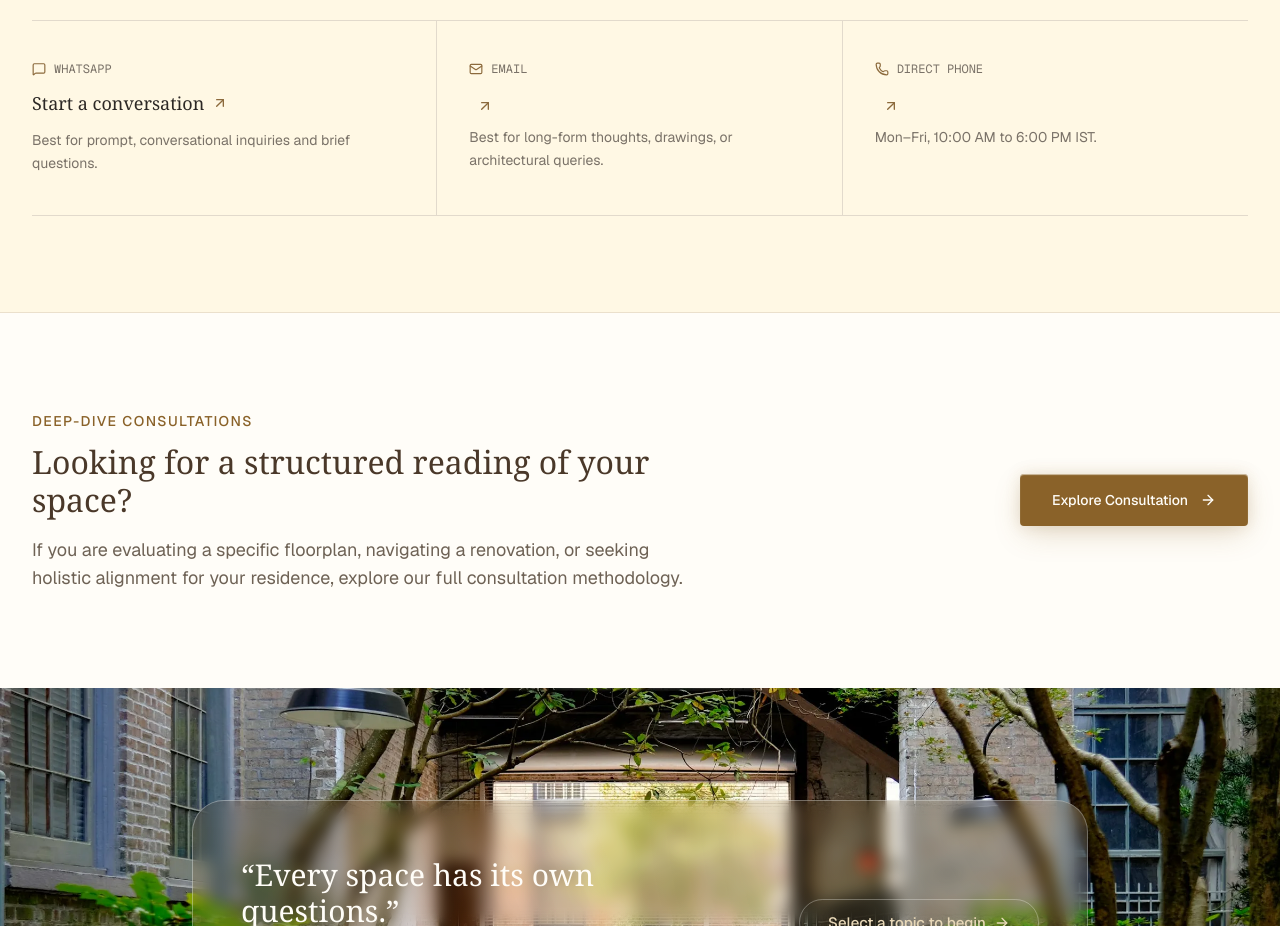
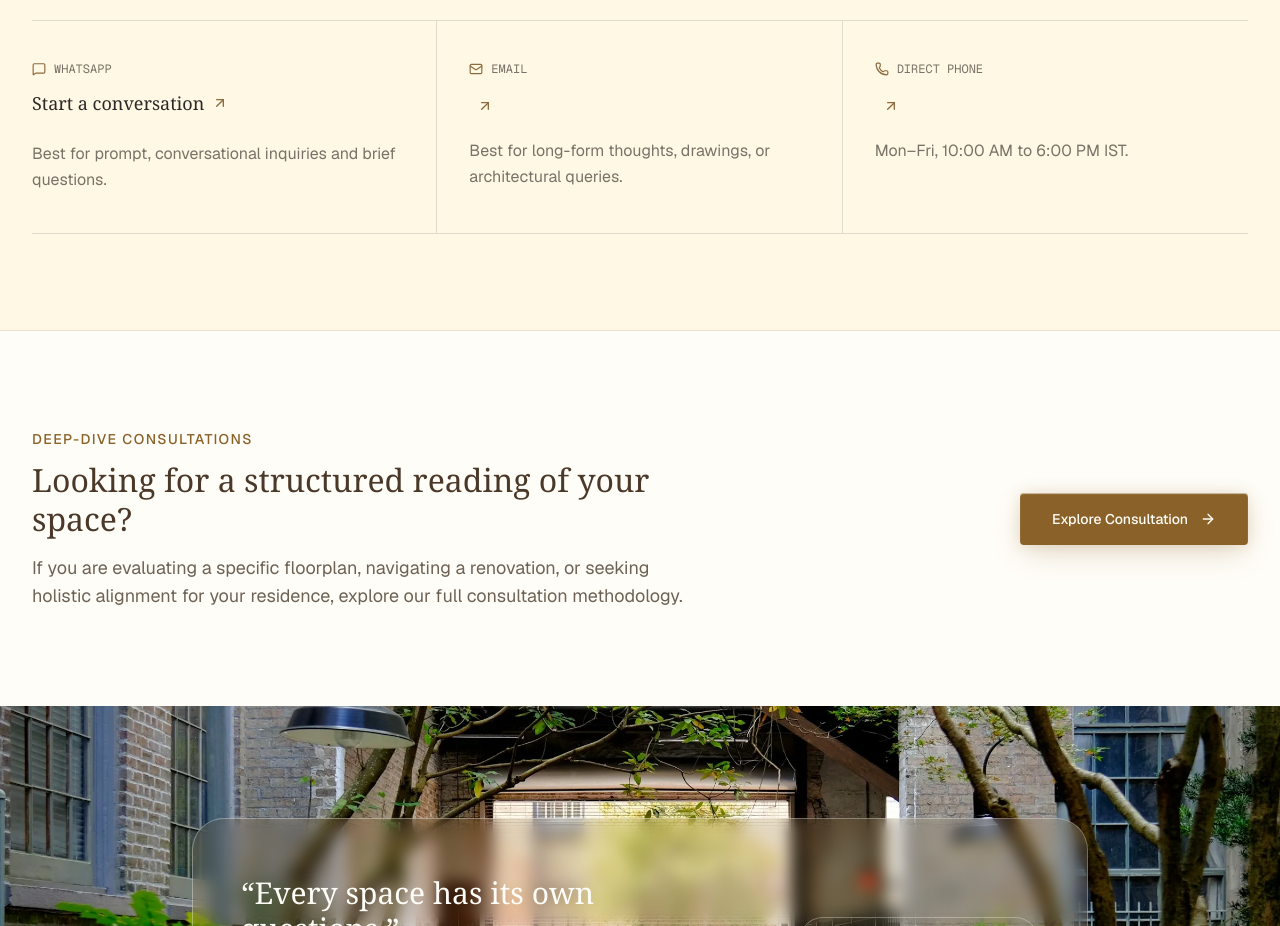
Before and after one commit to somnathbaidyahere-cyber/vastu, a Next.js app: page /contact in a window 1280 px wide. Shown: the part 2460-3386 px from the top of the page. Built offline with nearby package versions, Linux system fonts and the light colour scheme.

Commit message:
resizing the visual elements in tools pages

```diff
--- a/components/pages/contact/DirectContactGrid.jsx
+++ b/components/pages/contact/DirectContactGrid.jsx
@@ -35,7 +35,7 @@ export default function DirectContactGrid() {
               <span>Start a conversation</span>
               <ArrowUpRight className="w-4 h-4 text-[#8C6A3C] transition-transform group-hover:translate-x-0.5 group-hover:-translate-y-0.5" />
             </a>
-            <p className="text-xs md:text-sm text-[#7A7268] leading-relaxed">
+            <p className="section-para text-[#7A7268] leading-relaxed">
               Best for prompt, conversational inquiries and brief questions.
             </p>
           </div>
@@ -53,7 +53,7 @@ export default function DirectContactGrid() {
               <span>{EMAIL_ADDRESS}</span>
               <ArrowUpRight className="w-4 h-4 text-[#8C6A3C] transition-transform group-hover:translate-x-0.5 group-hover:-translate-y-0.5" />
             </a>
-            <p className="text-xs md:text-sm text-[#7A7268] leading-relaxed">
+            <p className="section-para text-[#7A7268] leading-relaxed">
               Best for long-form thoughts, drawings, or architectural queries.
             </p>
           </div>
@@ -71,7 +71,7 @@ export default function DirectContactGrid() {
               <span>{PHONE_NUMBER}</span>
               <ArrowUpRight className="w-4 h-4 text-[#8C6A3C] transition-transform group-hover:translate-x-0.5 group-hover:-translate-y-0.5" />
             </a>
-            <p className="text-xs md:text-sm text-[#7A7268] leading-relaxed">
+            <p className="section-para text-[#7A7268] leading-relaxed">
               Mon–Fri, 10:00 AM to 6:00 PM IST.
             </p>
           </div>
--- a/components/pages/tools/compass/CompassHero.jsx
+++ b/components/pages/tools/compass/CompassHero.jsx
@@ -34,7 +34,7 @@ function CompassHero() {
           </a>
         </div>
 
-        <div className="lg:col-span-5">
+        <div className="md:mx-auto md:w-[70%] lg:col-span-5 lg:mx-0 lg:w-full">
           <CompassDiagram selectedId="" onSelect={null} decorative />
         </div>
       </div>
--- a/components/pages/tools/compass/DirectionExplorer.jsx
+++ b/components/pages/tools/compass/DirectionExplorer.jsx
@@ -27,7 +27,7 @@ function DirectionExplorer() {
           </div>
 
           <div className="mt-12 grid items-center gap-12 lg:grid-cols-12 lg:gap-16">
-            <div className="lg:col-span-7">
+            <div className="md:mx-auto md:w-[70%] lg:col-span-7 lg:mx-0 lg:w-full">
               <CompassDiagram
                 selectedId={selectedId}
                 onSelect={setSelectedId}
@@ -49,14 +49,14 @@ function DirectionExplorer() {
                 <p className="mt-2 text-sm font-semibold uppercase tracking-widest text-accent">
                   {selected.theme}
                 </p>
-                <p className="mt-3 sm:mt-4 md:mt-5 lg:mt-6 leading-relaxed text-muted-foreground">
+                <p className="section-para">
                   {selected.association}
                 </p>
                 <div className="mt-3 sm:mt-4 md:mt-5 lg:mt-6 border-t border-border pt-6">
                   <p className="text-xs font-semibold uppercase tracking-widest text-primary">
                     General guidance
                   </p>
-                  <p className="mt-3 leading-relaxed text-foreground/80">
+                  <p className="section-para text-foreground/80">
                     {selected.guidance}
                   </p>
                 </div>
--- a/components/pages/tools/vastu-map/ApplyToYourHome.jsx
+++ b/components/pages/tools/vastu-map/ApplyToYourHome.jsx
@@ -22,9 +22,9 @@ export default function ApplyToYourHome() {
         </div>
 
         {/* Visual + instructions */}
-        <div className="mt-12 grid gap-8 lg:grid-cols-12 lg:items-center">
+        <div className="mt-12 grid gap-8 lg:grid-cols-12 lg:items-center ">
           {/* Floor plan visual */}
-          <div className="lg:col-span-5">
+          <div className="lg:col-span-5 md:mx-auto md:w-[60%] lg:mx-0 lg:w-full">
             <div
               className="
       relative
--- a/components/pages/tools/vastu-map/CenterZone.jsx
+++ b/components/pages/tools/vastu-map/CenterZone.jsx
@@ -6,7 +6,7 @@ export default function CenterZone() {
     <section className="border-y border-border/60 bg-surface px-4 py-16 sm:px-6 lg:px-8 lg:py-24">
       <div className="mx-auto grid max-w-7xl items-center gap-12 lg:grid-cols-12 lg:gap-20">
         {/* Visual */}
-        <div className="lg:col-span-6">
+        <div className="lg:col-span-6 md:mx-auto md:w-[50%] lg:mx-0 lg:w-full">
           <div
             className="
       relative
--- a/components/pages/tools/vastu-map/OrientHome.jsx
+++ b/components/pages/tools/vastu-map/OrientHome.jsx
@@ -76,7 +76,7 @@ export default function OrientHome() {
             {step.title}
           </h3>
 
-          <p className="mt-2 text-sm leading-relaxed text-muted-foreground sm:mt-3 md:text-base">
+          <p className="section-para">
             {step.description}
           </p>
         </div>
--- a/components/pages/tools/vastu-map/VastuMapExplorer.jsx
+++ b/components/pages/tools/vastu-map/VastuMapExplorer.jsx
@@ -65,6 +65,7 @@ export default function VastuMapExplorer() {
         lg:border-r
         lg:px-12
         lg:py-14
+        md:mx-auto md:w-[60%] lg:mx-0 lg:w-full
       "
             >
               {/* Ambient geometry */}
--- a/components/pages/tools/vastu-map/VastuMapHero.jsx
+++ b/components/pages/tools/vastu-map/VastuMapHero.jsx
@@ -55,7 +55,7 @@ export default function VastuMapHero() {
         </div>
 
         {/* Map visual */}
-        <div className="lg:col-span-5">
+        <div className="lg:col-span-5 md:mx-auto md:w-[50%] lg:mx-0 lg:w-full">
           <div className="relative mx-auto w-full max-w-[18rem] sm:max-w-88 md:max-w-104 lg:max-w-2xl">
             <div className="absolute inset-0 -z-10 rounded-full bg-primary/5 blur-3xl" />
 
```
